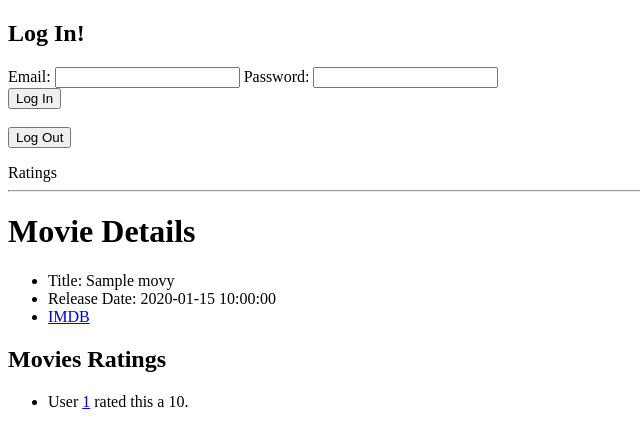
After one commit to KaiBot3000/ratings, a Flask app: page /movies/1 in a window 1280 px wide. The commit adds this page. Shown: the top 448 px of the page, without its empty margins (0-640 px from the left). Run offline with Flask 2, Linux system fonts and the light colour scheme; tables that the repository leaves empty hold one stand-in row (values such as "Sample post").

Commit message:
added movie list and details pages, linked movie and user pages

```diff
--- a/seed.py
+++ b/seed.py
@@ -52,7 +52,3 @@ def load_ratings():
 
 if __name__ == "__main__":
     connect_to_db(app)
-
-    load_users()
-    load_movies()
-    load_ratings()
--- a/server.py
+++ b/server.py
@@ -23,14 +23,6 @@ def index():
     """Homepage."""
 
     return render_template("homepage.html")
-
-
-@app.route('/users')
-def user_list():
-    """Show list of users."""
-
-    users = User.query.all()
-    return render_template("user_list.html", users=users)
 
 
 @app.route('/login', methods=["POST"])
@@ -65,21 +57,53 @@ def logout():
     return redirect('/')
 
 
+@app.route('/users')
+def user_list():
+    """Show list of users."""
+
+    users = User.query.all()
+    return render_template("user_list.html", users=users)
+
+
 @app.route('/users/<int:user_id>')
 def user_details(user_id):
     """Show user profile"""
 
     user = User.query.get(user_id)
 
-    joint_movieratings = db.session.query(Movie.title, Rating.score).join(Rating)
+    joint_movieratings = db.session.query(Movie.title, Movie.movie_id, Rating.score).join(Rating)
 
     # returns list of users' ratings in tuple format
     # [(u'River Wild', 3), (u'Rumble in the Bronx', 4)]
-    users_ratings = joint_movieratings.filter_by(user_id=user_id).all()
+    users_ratings = joint_movieratings.filter_by(user_id=user_id).order_by(Movie.title).all()
 
 
     return render_template("user.html", user=user, users_ratings=users_ratings)
 
+@app.route('/movies')
+def movie_list():
+    """Show list of movies."""
+
+    movies = Movie.query.order_by(Movie.title).all()
+    return render_template("movie_list.html", movies=movies)
+
+
+@app.route('/movies/<int:movie_id>')
+def movie_details(movie_id):
+    """Show movie details"""
+
+    movie = Movie.query.get(movie_id)
+
+    movie_ratings = db.session.query(Rating.score, Rating.user_id).filter_by(movie_id=movie_id).all()
+
+    # joint_movieratings = db.session.query(Movie.title, Rating.score).join(Rating)
+
+    # # returns list of users' ratings in tuple format
+    # # [(u'River Wild', 3), (u'Rumble in the Bronx', 4)]
+    # users_ratings = joint_movieratings.filter_by(user_id=user_id).all()
+
+
+    return render_template("movie.html", movie=movie, movie_ratings=movie_ratings)
 
 if __name__ == "__main__":
     # We have to set debug=True here, since it has to be True at the point
--- /dev/null
+++ b/templates/movie.html
@@ -0,0 +1,22 @@
+{% extends 'base.html' %}
+{% block content %}
+
+    <h1>Movie Details</h1>
+
+    <ul>
+        <li>Title: {{ movie.title }}</li>
+        <li>Release Date: {{ movie.released_at }}</li>
+        <li><a href="{{ movie.imdb_url }}">IMDB</a></li>
+    </ul>
+
+
+    <h2>Movies Ratings</h2>
+    <ul>
+        {% for movie_score, user_id in movie_ratings  %}
+            <li>
+                User <a href="/users/{{ user_id }}">{{ user_id }}</a> rated this a {{ movie_score }}.
+            </li>
+        {% endfor %}
+    </ul>
+
+{% endblock %}
--- a/templates/user.html
+++ b/templates/user.html
@@ -8,9 +8,9 @@
 
     <h2>Movies Rated</h2>
     <ul>
-        {% for title, rating in users_ratings  %}
+        {% for title, movie_id, rating in users_ratings  %}
             <li>
-                {{ title }}: {{ rating }}
+                <a href="/movies/{{ movie_id }}">{{ title }}</a>: {{ rating }}
             </li>
         {% endfor %}
     </ul>
```
Also changed, not shown: templates/movie_list.html (added, +15 -0 lines).
